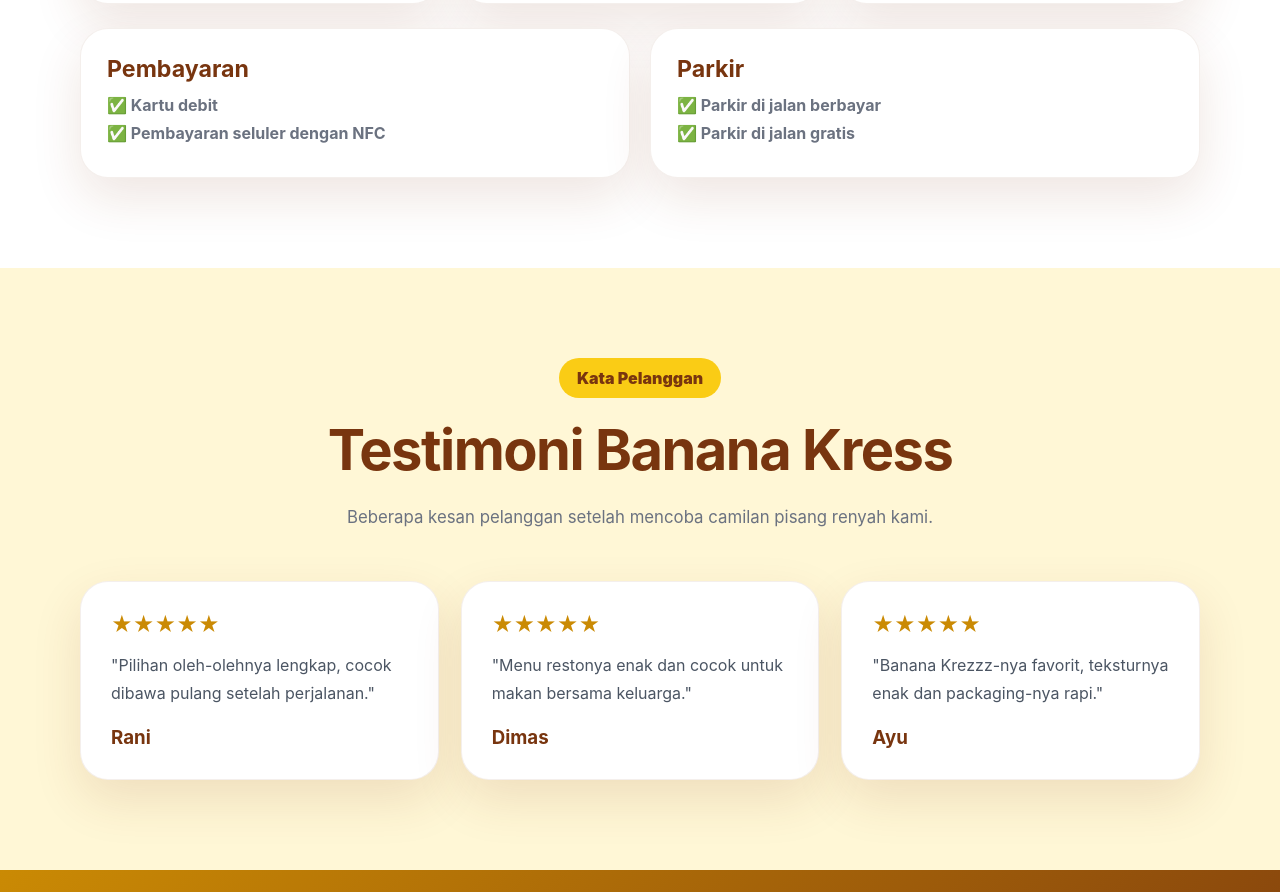
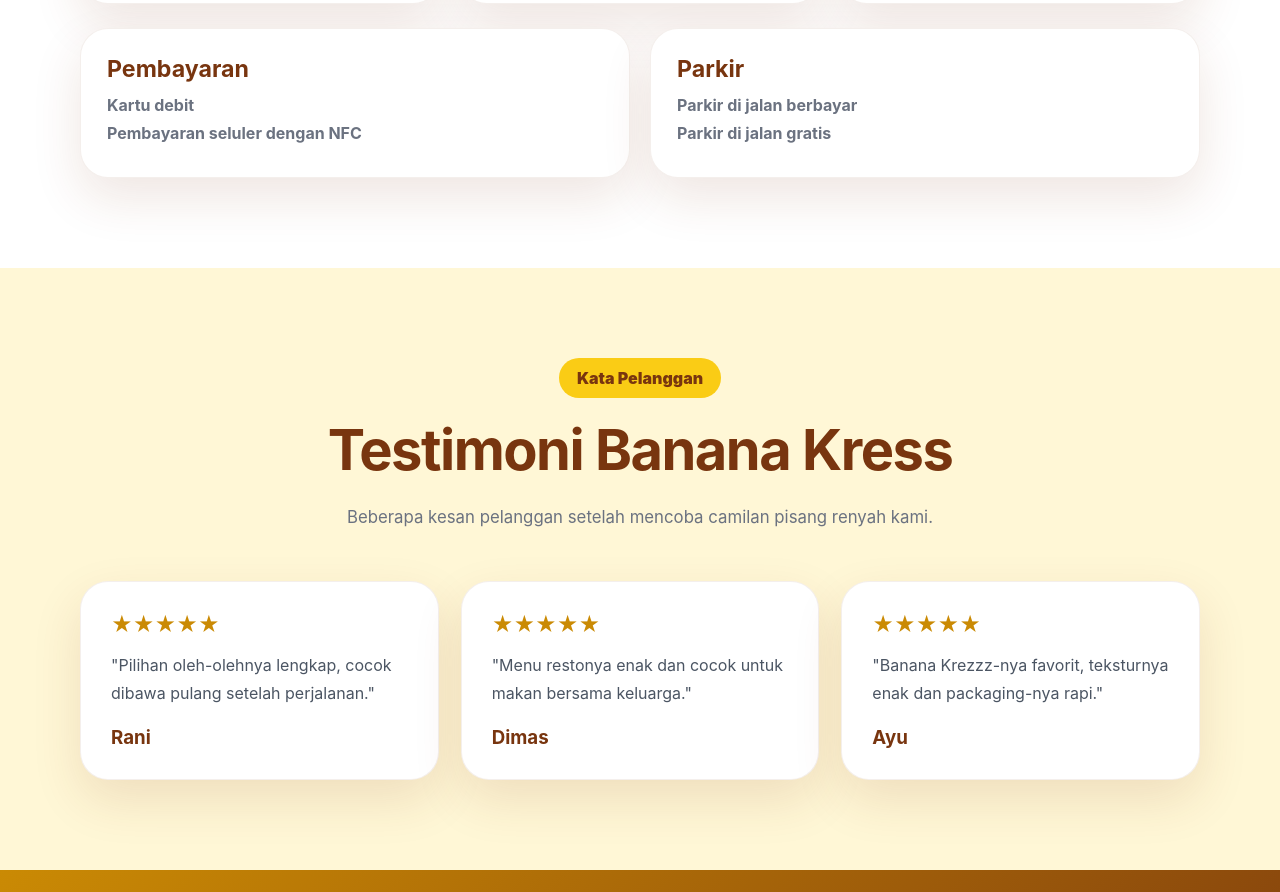
Before and after one commit to idfxzxz-arch/banana, a React (Vite) app: page / in a window 1280 px wide. Shown: the part 7247-8139 px from the top of the page. Built offline with nearby package versions, Linux system fonts and the light colour scheme.

Commit message:
update accounting web

```diff
--- a/src/components/Keunggulan.jsx
+++ b/src/components/Keunggulan.jsx
@@ -26,14 +26,14 @@
           <div className="small-info-card">
             <h3>Pembayaran</h3>
             {payments.map((item) => (
-              <p key={item}>✅ {item}</p>
+              <p key={item}> {item}</p>
             ))}
           </div>
 
           <div className="small-info-card">
             <h3>Parkir</h3>
             {parking.map((item) => (
-              <p key={item}>✅ {item}</p>
+              <p key={item}> {item}</p>
             ))}
           </div>
         </div>
```
